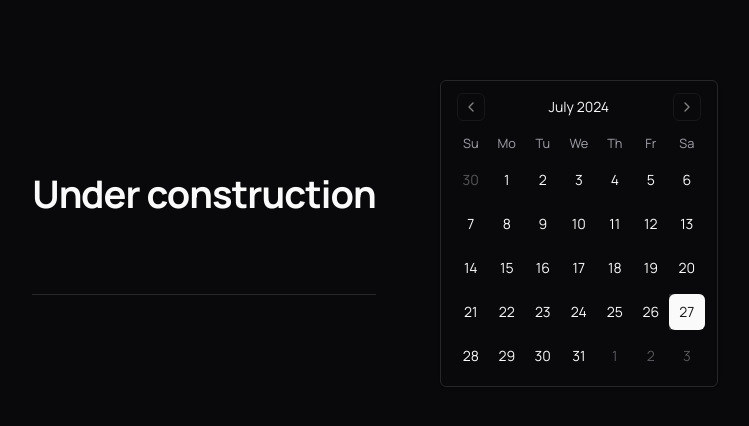
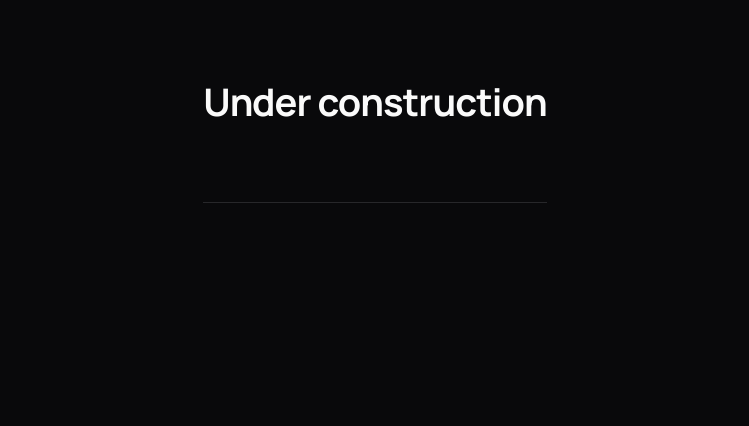
Before and after one commit to Pet-Plat/Pet-Platform-Front, a React (Vite) app: page / in a window 1280 px wide. Shown: the top 426 px of the page, without its empty margins (265-1014 px from the left). Built offline with nearby package versions, Linux system fonts and the light colour scheme.

Commit message:
Remove sample components

```diff
--- a/src/components/CountBtn.tsx
+++ /dev/null
@@ -1,20 +0,0 @@
-import { useState } from "react";
-import { cn } from "@/lib/utils";
-import { Button } from "@/components/ui/button";
-
-interface Props {
-  className?: string;
-}
-
-export default function CountBtn({ className }: Props) {
-  const [count, setCount] = useState(0);
-
-  return (
-    <Button
-      onClick={() => setCount((count) => count + 1)}
-      className={cn("", className)}
-    >
-      Count is: {count}
-    </Button>
-  );
-}
--- a/src/components/ui/badge.tsx
+++ /dev/null
@@ -1,38 +0,0 @@
-import * as React from "react";
-import { type VariantProps } from "class-variance-authority";
-
-import { cn } from "@/lib/utils";
-
-import { cva } from "class-variance-authority";
-
-const badgeVariants = cva(
-  "inline-flex items-center rounded-full border px-2.5 py-0.5 text-xs font-semibold transition-colors focus:outline-none focus:ring-2 focus:ring-ring focus:ring-offset-2",
-  {
-    variants: {
-      variant: {
-        default:
-          "border-transparent bg-primary text-primary-foreground hover:bg-primary/80",
-        secondary:
-          "border-transparent bg-secondary text-secondary-foreground hover:bg-secondary/80",
-        destructive:
-          "border-transparent bg-destructive text-destructive-foreground hover:bg-destructive/80",
-        outline: "text-foreground",
-      },
-    },
-    defaultVariants: {
-      variant: "default",
-    },
-  },
-);
-
-export interface BadgeProps
-  extends React.HTMLAttributes<HTMLDivElement>,
-    VariantProps<typeof badgeVariants> {}
-
-function Badge({ className, variant, ...props }: BadgeProps) {
-  return (
-    <div className={cn(badgeVariants({ variant }), className)} {...props} />
-  );
-}
-
-export { Badge, badgeVariants };
--- a/src/components/ui/calendar.tsx
+++ /dev/null
@@ -1,64 +0,0 @@
-import * as React from "react";
-import { ChevronLeft, ChevronRight } from "lucide-react";
-import { DayPicker } from "react-day-picker";
-
-import { cn } from "@/lib/utils";
-import { buttonVariants } from "@/components/ui/button";
-
-export type CalendarProps = React.ComponentProps<typeof DayPicker>;
-
-function Calendar({
-  className,
-  classNames,
-  showOutsideDays = true,
-  ...props
-}: CalendarProps) {
-  return (
-    <DayPicker
-      showOutsideDays={showOutsideDays}
-      className={cn("p-3", className)}
-      classNames={{
-        months: "flex flex-col sm:flex-row space-y-4 sm:space-x-4 sm:space-y-0",
-        month: "space-y-4",
-        caption: "flex justify-center pt-1 relative items-center",
-        caption_label: "text-sm font-medium",
-        nav: "space-x-1 flex items-center",
-        nav_button: cn(
-          buttonVariants({ variant: "outline" }),
-          "h-7 w-7 bg-transparent p-0 opacity-50 hover:opacity-100",
-        ),
-        nav_button_previous: "absolute left-1",
-        nav_button_next: "absolute right-1",
-        table: "w-full border-collapse space-y-1",
-        head_row: "flex",
-        head_cell:
-          "text-muted-foreground rounded-md w-9 font-normal text-[0.8rem]",
-        row: "flex w-full mt-2",
-        cell: "h-9 w-9 text-center text-sm p-0 relative [&:has([aria-selected].day-range-end)]:rounded-r-md [&:has([aria-selected].day-outside)]:bg-accent/50 [&:has([aria-selected])]:bg-accent first:[&:has([aria-selected])]:rounded-l-md last:[&:has([aria-selected])]:rounded-r-md focus-within:relative focus-within:z-20",
-        day: cn(
-          buttonVariants({ variant: "ghost" }),
-          "h-9 w-9 p-0 font-normal aria-selected:opacity-100",
-        ),
-        day_range_end: "day-range-end",
-        day_selected:
-          "bg-primary text-primary-foreground hover:bg-primary hover:text-primary-foreground focus:bg-primary focus:text-primary-foreground",
-        day_today: "bg-accent text-accent-foreground",
-        day_outside:
-          "day-outside text-muted-foreground opacity-50 aria-selected:bg-accent/50 aria-selected:text-muted-foreground aria-selected:opacity-30",
-        day_disabled: "text-muted-foreground opacity-50",
-        day_range_middle:
-          "aria-selected:bg-accent aria-selected:text-accent-foreground",
-        day_hidden: "invisible",
-        ...classNames,
-      }}
-      components={{
-        IconLeft: () => <ChevronLeft className="h-4 w-4" />,
-        IconRight: () => <ChevronRight className="h-4 w-4" />,
-      }}
-      {...props}
-    />
-  );
-}
-Calendar.displayName = "Calendar";
-
-export { Calendar };
--- a/src/components/ui/textarea.tsx
+++ /dev/null
@@ -1,23 +0,0 @@
-import * as React from "react";
-
-import { cn } from "@/lib/utils";
-
-export type TextareaProps = React.TextareaHTMLAttributes<HTMLTextAreaElement>;
-
-const Textarea = React.forwardRef<HTMLTextAreaElement, TextareaProps>(
-  ({ className, ...props }, ref) => {
-    return (
-      <textarea
-        className={cn(
-          "flex min-h-[80px] w-full rounded-md border border-input bg-background px-3 py-2 text-sm ring-offset-background placeholder:text-muted-foreground focus-visible:outline-none focus-visible:ring-2 focus-visible:ring-ring focus-visible:ring-offset-2 disabled:cursor-not-allowed disabled:opacity-50",
-          className,
-        )}
-        ref={ref}
-        {...props}
-      />
-    );
-  },
-);
-Textarea.displayName = "Textarea";
-
-export { Textarea };
--- a/src/views/pages/HomePage.tsx
+++ b/src/views/pages/HomePage.tsx
@@ -1,9 +1,6 @@
 import { cn } from "@/lib/utils.ts";
-import { Calendar } from "@/components/ui/calendar.tsx";
-import { useState } from "react";
 
 const HomePage = () => {
-  const [date, setDate] = useState<Date | undefined>(new Date());
   return (
     <main className={cn("mt-20")}>
       <section>
@@ -17,12 +14,6 @@ const HomePage = () => {
               Under construction
             </h2>
           </div>
-          <Calendar
-            mode="single"
-            selected={date}
-            onSelect={setDate}
-            className="rounded-md border shadow"
-          />
         </div>
       </section>
     </main>
```
